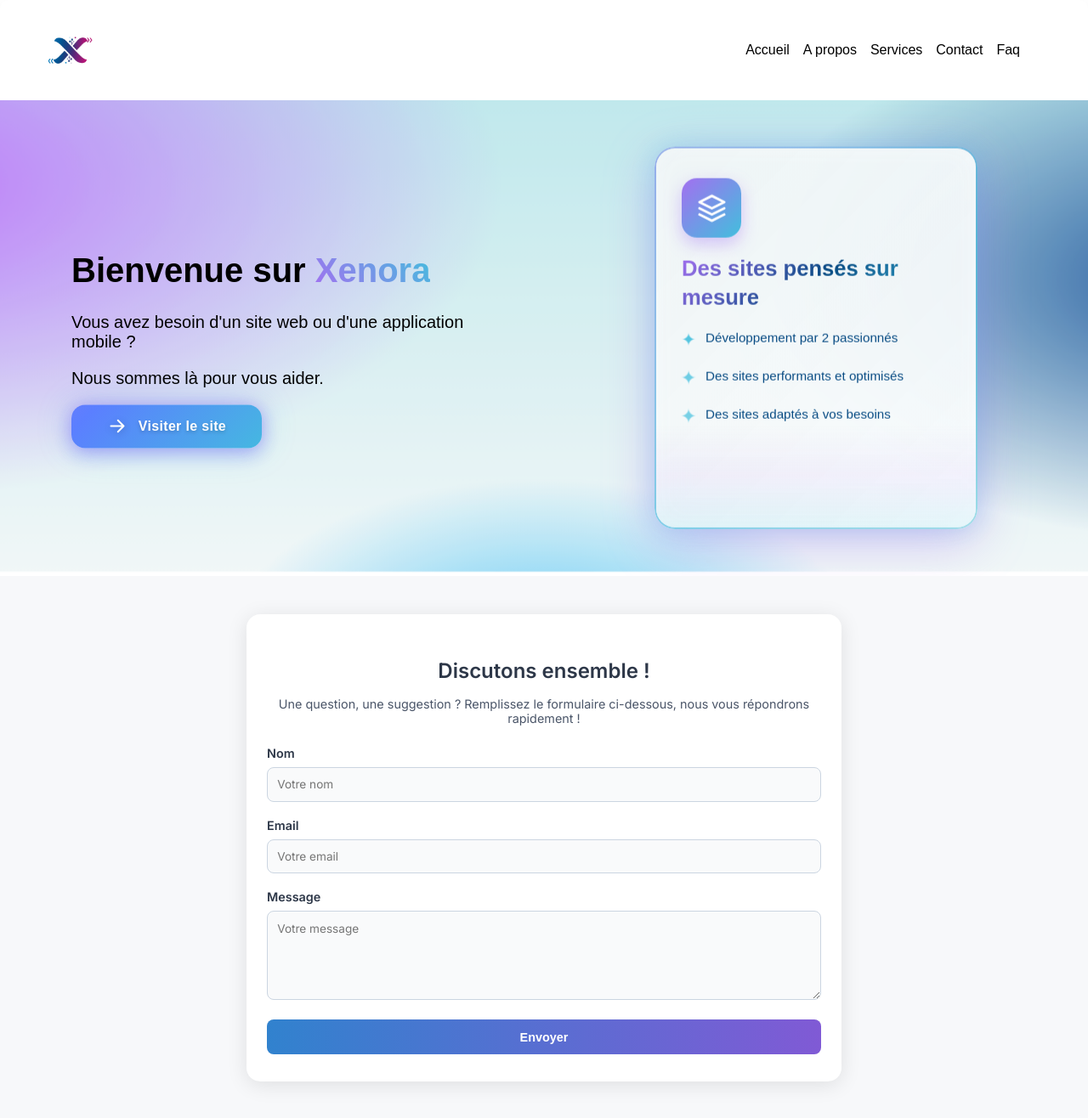
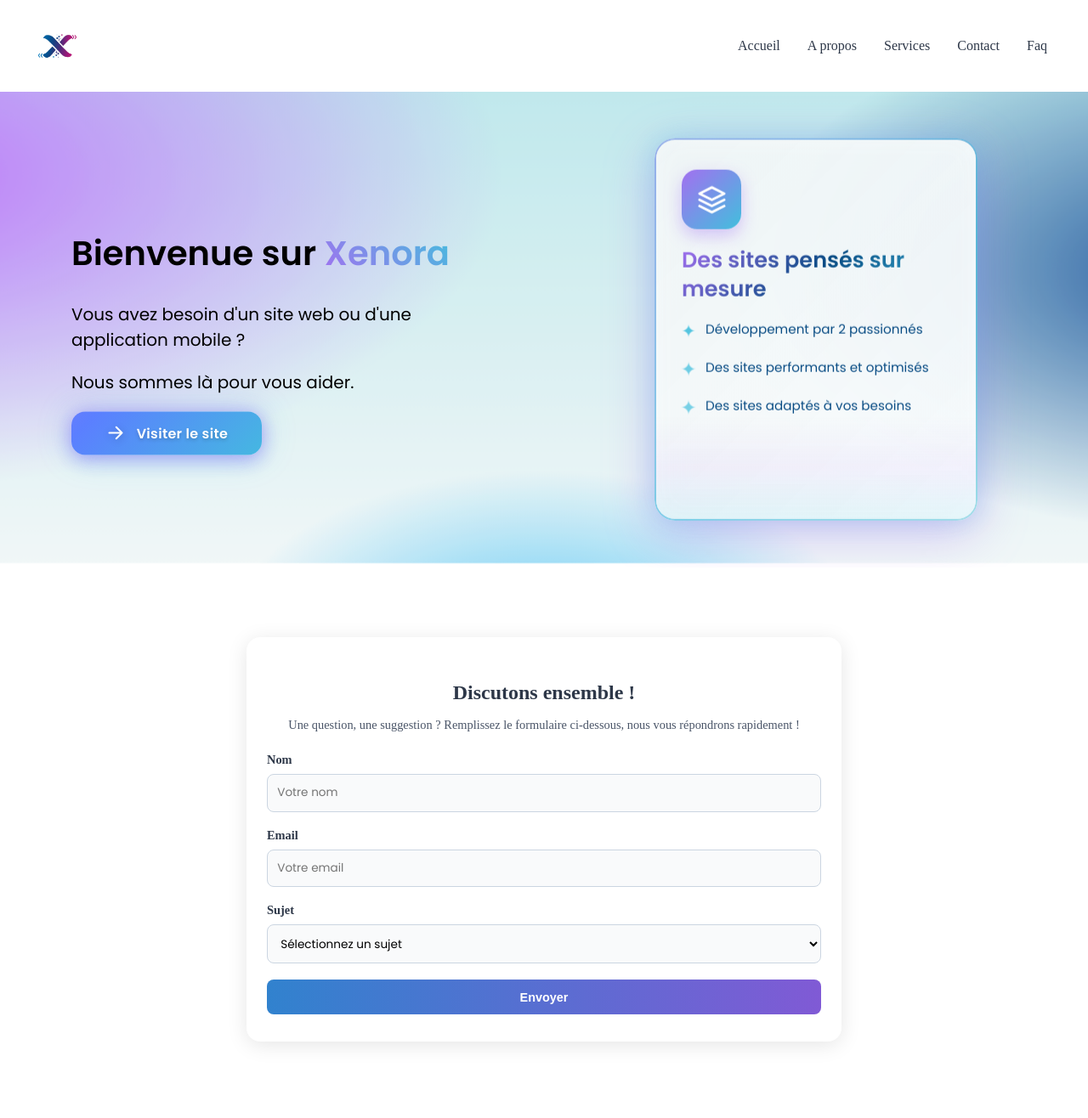
Before and after one commit to Amolyy25/Xenora, a React (Vite) app: page / in a window 1280 px wide. Shown: the whole page at 85% size. Built offline with nearby package versions, Linux system fonts and the light colour scheme.

Commit message:
modif navbar et fini form ctnct

```diff
--- a/src/NavBar.css
+++ b/src/NavBar.css
@@ -1,43 +1,55 @@
-root {
-    background-color: #ffffff;
-    padding: 0px;
-    margin: 0px;
+html {
+    scroll-behavior: smooth;
 }
+
 .navbar {
-    background-color: #fefefe;
     display: flex;
+    align-items: center;
     justify-content: space-between;
+    padding: 1rem 2rem;
+    background: #fff;
+    box-shadow: 0 2px 12px rgba(0,0,0,0.03);
+}
+
+.navbar-brand {
+    display: flex;
     align-items: center;
-    padding: 10px;
-    border-top-left-radius: 10px;
-    border-top-right-radius: 10px;
-    border-bottom-left-radius: 0;
-    border-bottom-right-radius: 0;
-    font-family: 'Poppins', sans-serif;
-    box-shadow: 0 0 10px 0 rgba(0, 0, 0, 0.1);
 }
-.navbar-brand {
-    margin-left: 10px;
+
+.logo {
+    height: 70px;
+    width: auto;
 }
+
+.navbar-nav {
+    display: flex;
+    align-items: center;
+}
+
 .navbar-nav-list {
     display: flex;
-    justify-content: space-between;
-    align-items: center;
     list-style: none;
     margin: 0;
     padding: 0;
+    gap: 1rem;
 }
+
+.navbar-nav-item {
+    display: flex;
+    gap: 1rem;
+}
+
 .nodecoration {
     text-decoration: none;
-    color: inherit;
+    color: #2d3748;
+    font-weight: 500;
+    transition: color 0.2s ease;
 }
-.navbar-nav {
-    margin-right: 2rem;
+
+.nodecoration:hover {
+    color: #3182ce;
 }
+
 .mrr1 {
     margin-right: 1rem;
 }
-.logo {
-    width: 80px;
-    height: 80px;
-}
--- a/src/NavBar.tsx
+++ b/src/NavBar.tsx
@@ -1,7 +1,6 @@
 import React from 'react'
 import logo from './assets/logo.png'
 import './NavBar.css'
-import Button from './contactbtn'
 
 const NavBar = () => {
     return (
@@ -13,10 +12,10 @@ const NavBar = () => {
                 <div className="navbar-nav">
                     <ul className="navbar-nav-list">
                         <li className="navbar-nav-item">
-                            <a href="/" className="nodecoration mrr1    ">Accueil</a>
+                            <a href="/" className="nodecoration mrr1">Accueil</a>
                             <a href="/" className="nodecoration mrr1">A propos</a>
                             <a href="/" className="nodecoration mrr1">Services</a>
-                            <a href="/" className="nodecoration mrr1">Contact</a>
+                            <a href="#contact" className="nodecoration mrr1">Contact</a>
                             <a href="/" className="nodecoration mrr1">Faq</a>
                         </li>
                     </ul>
@@ -26,4 +25,4 @@ const NavBar = () => {
     )
 }
 
-export default NavBar
+export default NavBar;
--- a/src/contact.css
+++ b/src/contact.css
@@ -1,4 +1,9 @@
-@import url('https://fonts.googleapis.com/css2?family=Inter:wght@400;600&display=swap');
+@import url('https://fonts.googleapis.com/css2?family=Poppins:wght@400;500;600&display=swap');
+
+/* Scroll fluide pour les ancres */
+html {
+    scroll-behavior: smooth;
+}
 
 .main {
     width: '100%';
@@ -14,30 +19,21 @@
     margin: 0 auto;
 }
 
-.navbar-contact-btn {
-    padding: 0.5rem 1.5rem;
-    font-size: 0.9rem;
-    border-radius: 4px;
-    background: #2563eb;
-    color: white;
-    border: none;
-    cursor: pointer;
-    transition: all 0.2s ease;
-}
-
-.navbar-contact-btn:hover {
-    background: #1d4ed8;
-    transform: scale(1.05);
-}
 
 .contact-main {
     min-height: 80vh;
     display: flex;
-    align-items: center;
-    justify-content: center;
-    background: #f7f8fa;
-    font-family: 'Inter', Arial, Helvetica, sans-serif;
-    flex-direction: column; /* Aligne le contenu verticalement */
+    align-items: center;      /* centre verticalement */
+    justify-content: center;  /* centre horizontalement */
+    width: 100%;
+    padding: 0 1.5rem;       /* conserve un petit espace latéral */
+    box-sizing: border-box;
+}
+
+/* Centrer le formulaire */
+.contact-main {
+    width: 100%; /* s'assurer que le conteneur principal prend toute la largeur */
+    box-sizing: border-box;
 }
 
 .help-btn {
@@ -64,6 +60,27 @@
     max-width: 700px; /* Augmentation de la largeur pour un format paysage */
     width: 100%;
     transition: transform 0.3s;
+}
+
+/* conteneur réduit (le formulaire) */
+.contact-container.small {
+    position: fixed;
+    bottom: 20px;        /* distance depuis le bas */
+    right: 20px;         /* distance depuis la droite */
+    max-width: 360px;
+    width: 360px;        /* largeur fixe pour éviter que le bloc bouge */
+    padding: 1rem;
+    border-radius: 12px;
+    box-shadow: 0 10px 30px rgba(0,0,0,0.12);
+    z-index: 1200;       /* au-dessus des autres éléments */
+}
+
+/* Wrapper pour le centrage */
+.contact-wrapper {
+    width: 100%;
+    display: flex;
+    justify-content: center;
+    align-items: center;
 }
 
 .contact-container:hover {
@@ -106,7 +123,7 @@
     font-size: 0.85rem; /* Réduction de la taille de la police */
     background: #f9fafb;
     transition: border 0.2s, background 0.2s;
-    font-family: 'Inter', Arial, Helvetica, sans-serif;
+    font-family: 'Poppins', Arial, Helvetica, sans-serif;
     box-sizing: border-box; /* Inclut le padding dans la largeur totale */
 }
 
@@ -116,6 +133,54 @@
     border-color: #3182ce;
     outline: none;
     background: #fff;
+}
+
+/* Styles spécifiques pour la zone de texte conditionnelle */
+.additional-textarea {
+    animation: slideIn 0.3s ease-out;
+    border-left: 3px solid #3182ce;
+    padding-left: 1rem;
+    background: linear-gradient(90deg, rgba(49, 130, 206, 0.05) 0%, transparent 100%);
+    border-radius: 8px;
+    margin: 1rem 0;
+}
+
+.additional-textarea label {
+    color: #3182ce;
+    font-weight: 600;
+    font-size: 0.9rem;
+}
+
+.additional-textarea-field {
+    border: 2px solid #e2e8f0;
+    background: #f8fafc;
+    transition: all 0.3s ease;
+    font-family: 'Poppins', Arial, Helvetica, sans-serif;
+}
+
+.additional-textarea-field:focus {
+    border-color: #3182ce;
+    background: #fff;
+    box-shadow: 0 0 0 3px rgba(49, 130, 206, 0.1);
+}
+
+.additional-textarea-field::placeholder {
+    color: #64748b;
+    font-style: italic;
+}
+
+/* Animation pour l'apparition de la zone de texte */
+@keyframes slideIn {
+    from {
+        opacity: 0;
+        transform: translateY(-10px);
+        max-height: 0;
+    }
+    to {
+        opacity: 1;
+        transform: translateY(0);
+        max-height: 200px;
+    }
 }
 
 .contact-btn {
@@ -155,10 +220,51 @@
     align-items: center;
     padding: 0;
     margin: 0;
-    flex-grow: 1;
-    justify-content: center;
+    margin-left: auto;
 }
 
 .navbar-links li {
     text-align: center;
 }
+
+.navbar-links a {
+    text-decoration: none;
+    color: #2d3748;
+    font-weight: 500;
+    transition: color 0.2s ease;
+}
+
+.navbar-links a:hover {
+    color: #3182ce;
+}
+
+.contact-form textarea,
+.contact-form textarea[readonly] {
+    resize: none;
+    overflow: auto;
+}
+
+.contact-form textarea::-webkit-resizer {
+    display: none;
+}
+
+
+/* responsive : centre sur petit écran */
+@media (max-width: 700px) {
+    .contact-wrapper {
+        justify-content: center;
+        padding: 0 0.5rem;
+    }
+    .contact-container.small {
+        right: 12px;
+        bottom: 12px;
+        width: calc(100% - 24px);
+        max-width: none;
+        border-radius: 10px;
+    }
+
+    .additional-textarea {
+        padding-left: 0.8rem;
+        margin: 0.8rem 0;
+    }
+}
--- a/src/contact.tsx
+++ b/src/contact.tsx
@@ -1,9 +1,42 @@
-import React from 'react';
+import React, { useState } from 'react';
 import './contact.css';
 
 const Contact: React.FC = () => {
+    const [selectedSubject, setSelectedSubject] = useState<string>('selection');
+
+    const handleSubjectChange = (e: React.ChangeEvent<HTMLSelectElement>) => {
+        setSelectedSubject(e.target.value);
+    };
+
+    const getAdditionalTextareaContent = () => {
+        switch (selectedSubject) {
+            case 'inquiry':
+                return {
+                    label: 'Détails de votre demande',
+                    placeholder: 'Décrivez en détail votre demande d\'information...',
+                    rows: 4
+                };
+            case 'support':
+                return {
+                    label: 'Description du problème',
+                    placeholder: 'Décrivez le problème technique rencontré, les étapes pour le reproduire, etc...',
+                    rows: 5
+                };
+            case 'other':
+                return {
+                    label: 'Précisions',
+                    placeholder: 'Donnez plus de détails sur votre demande...',
+                    rows: 4
+                };
+            default:
+                return null;
+        }
+    };
+
+    const additionalContent = getAdditionalTextareaContent();
+
     return (
-        <main className="contact-main">
+        <main className="contact-main" id="contact">
             <section className="contact-container">
                 <h1 className="contact-title">Discutons ensemble&nbsp;!</h1>
                 <p className="contact-description">
@@ -19,9 +52,35 @@ const Contact: React.FC = () => {
                         <input type="email" id="email" name="email" required placeholder="Votre email" />
                     </div>
                     <div className="form-group">
-                        <label htmlFor="message">Message</label>
-                        <textarea id="message" name="message" rows={5} required placeholder="Votre message" />
+                        <label htmlFor="subject">Sujet</label>
+                        <select
+                            id="subject"
+                            name="subject"
+                            required
+                            value={selectedSubject}
+                            onChange={handleSubjectChange}
+                        >
+                            <option value="selection">Sélectionnez un sujet</option>
+                            <option value="inquiry">Demande d'information</option>
+                            <option value="support">Support technique</option>
+                            <option value="other">Autre</option>
+                        </select>
                     </div>
+
+                    {/* Zone de texte conditionnelle */}
+                    {additionalContent && (
+                        <div className="form-group additional-textarea">
+                            <label htmlFor="additional-details">{additionalContent.label}</label>
+                            <textarea
+                                id="additional-details"
+                                name="additional-details"
+                                rows={additionalContent.rows}
+                                placeholder={additionalContent.placeholder}
+                                className="additional-textarea-field"
+                            />
+                        </div>
+                    )}
+
                     <button type="submit" className="contact-btn">Envoyer</button>
                 </form>
             </section>
```
Also changed, not shown: src/ContactForm.tsx (deleted, +0 -42 lines), src/contactbtn.tsx (+4 -15 lines), logo.png (added).
